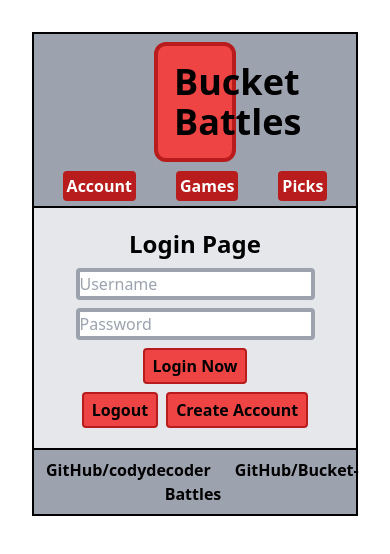
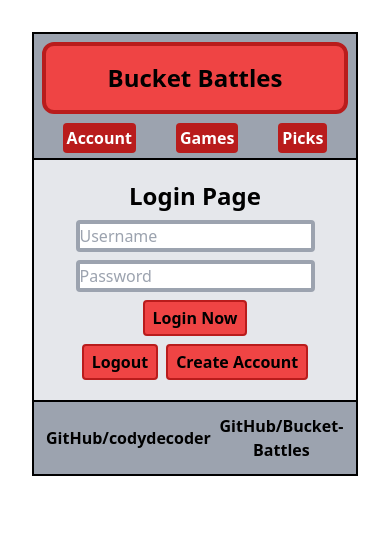
Before and after one commit to codydecoder/bucketBattles, a React (Vite) app in the folder Frontend/bucketBattles/: page /login in a window 390 px wide. Shown: the top 554 px of the page. Built offline with nearby package versions, Linux system fonts and the light colour scheme.

Commit message:
Finalized Frontend

```diff
--- a/Frontend/bucketBattles/src/App.css
+++ b/Frontend/bucketBattles/src/App.css
@@ -4,3 +4,14 @@
   padding: 2rem;
   text-align: center;
 }
+
+@media screen and (max-width: 430px) and (max-height: 932px) {
+  .Logo {
+    font-size: 2rem;
+  }
+  .Footer {
+    display: flex;
+    flex-direction: column;
+    align-items: center;
+  }
+}
--- a/Frontend/bucketBattles/src/components/Footer/Footer.jsx
+++ b/Frontend/bucketBattles/src/components/Footer/Footer.jsx
@@ -5,7 +5,7 @@ import GitHubProject from './GitHubProject'
 export default function Footer () {
 
     return (
-        <footer className='container mx-auto border-2 border-black bg-gray-400 p-2 space-x-4 '>
+        <footer className='container mx-auto border-2 border-black bg-gray-400 p-2 flex items-center justify-center sm:space-x-4 '>
             <GitHubProfile/>
             <GitHubProject/>
         </footer>
--- a/Frontend/bucketBattles/src/components/Footer/GitHubProject.jsx
+++ b/Frontend/bucketBattles/src/components/Footer/GitHubProject.jsx
@@ -4,6 +4,6 @@ import { Link } from 'react-router-dom'
 export default function GitHubProject() {
 
     return (
-            <Link className="p-1 font-semibold text-black" to="https://github.com/codydecoder/Bucket-Battles">GitHub/Bucket-Battles</Link>
+            <Link className="flex flex-nowrap p-1 font-semibold text-black" to="https://github.com/codydecoder/Bucket-Battles">GitHub/Bucket-Battles</Link>
     )
 }
--- a/Frontend/bucketBattles/src/components/Header/LogIn.jsx
+++ b/Frontend/bucketBattles/src/components/Header/LogIn.jsx
@@ -1,5 +1,4 @@
 import React from 'react'
-import { Link } from 'react-router-dom'
 
 export default function LogIn() {
 
--- a/Frontend/bucketBattles/src/components/Header/Logo.jsx
+++ b/Frontend/bucketBattles/src/components/Header/Logo.jsx
@@ -4,6 +4,6 @@ import { useNavigate } from 'react-router-dom'
 export default function Logo() {
     const navigate = useNavigate()
     return (
-        <h1 className='flex-shrink text-4xl font-bold border-4 mx-28 border-red-700 rounded-xl bg-red-500 p-4' onClick={() => navigate("/")}>Bucket Battles</h1>
+        <h1 className='text-2xl sm:text-4xl font-bold border-4 sm:mx-28 border-red-700 rounded-xl bg-red-500 p-4' onClick={() => navigate("/")}>Bucket Battles</h1>
     )
 }
--- a/Frontend/bucketBattles/src/components/Main/LogInPage.jsx
+++ b/Frontend/bucketBattles/src/components/Main/LogInPage.jsx
@@ -1,6 +1,5 @@
 import React, { useState } from 'react'
 import { useNavigate } from 'react-router-dom'
-import axios from 'axios'
 
 const LoginPage = ({ onLogin, onLogout }) => {
   const [username, setUsername] = useState('')
--- a/Frontend/bucketBattles/src/components/Main/Main.jsx
+++ b/Frontend/bucketBattles/src/components/Main/Main.jsx
@@ -1,9 +1,5 @@
 import React from 'react'
-import Account from './Account'
-import GameCard from './GameCard'
 import GameList from './GameList'
-import PickCard from './PickCard'
-import PickList from './PickList'
 import LoginPage from './LogInPage'
 
 
```
